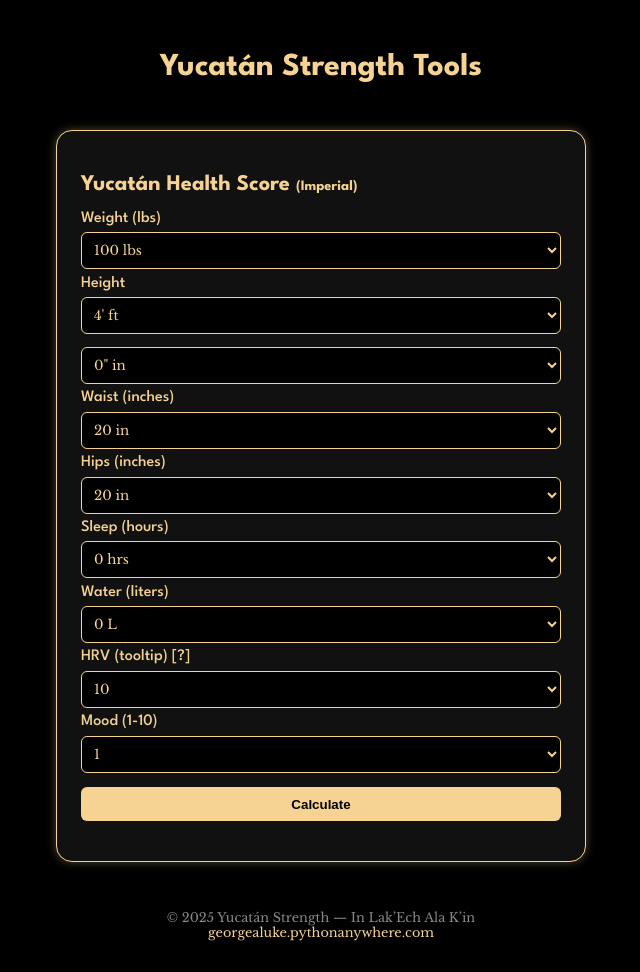
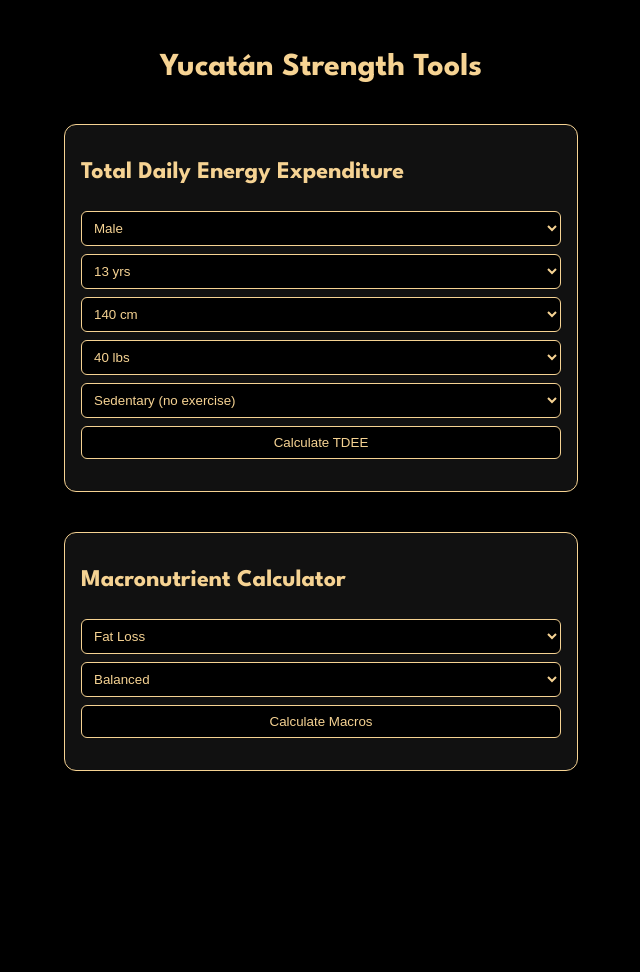
Before and after one commit to yucatanstrength/yucatan_strength_webapp, a Flask app: page / in a window 1280 px wide. Shown: the whole page, without its empty margins (319-959 px from the left). After the commit the page ends 771 px from the top, so only its background shows below. Run offline with Flask 3, Linux system fonts and the light colour scheme.

Commit message:
Integrated TDEE and Macronutrient Calculators with dropdown inputs, imperial units, scrollable tile layout, and brand-matching font/colors. Backend logic and UI fully functional and connected.

```diff
--- a/app.py
+++ b/app.py
@@ -1,15 +1,19 @@
-
 from flask import Flask, render_template, request, jsonify
 from flask_cors import CORS
-import math
-import os
+import math, os
 
 app = Flask(__name__)
 CORS(app)
 
-@app.route('/')
+@app.route("/")
 def home():
-    return render_template('index.html')
+    return render_template("index.html")
+
+# Placeholder for all calculator routes
+
+if __name__ == "__main__":
+    app.run(host='0.0.0.0', port=int(os.environ.get('PORT', 5000)))
+
 
 @app.route('/tdee', methods=['POST'])
 def tdee():
@@ -40,50 +44,24 @@ def macros():
     data = request.json
     tdee = data['tdee']
     goal = data['goal']
+    preference = data['preference']
+
     if goal == 'cut':
         tdee -= 500
     elif goal == 'bulk':
         tdee += 500
-    protein = round(tdee * 0.3 / 4)
-    fats = round(tdee * 0.25 / 9)
+
+    if preference == 'balanced':
+        protein_ratio, fat_ratio = 0.3, 0.25
+    elif preference == 'high_protein':
+        protein_ratio, fat_ratio = 0.4, 0.2
+    elif preference == 'high_carb':
+        protein_ratio, fat_ratio = 0.25, 0.2
+    else:
+        protein_ratio, fat_ratio = 0.3, 0.25
+
+    protein = round((tdee * protein_ratio) / 4)
+    fats = round((tdee * fat_ratio) / 9)
     carbs = round((tdee - (protein * 4 + fats * 9)) / 4)
+
     return jsonify({'calories': tdee, 'protein': protein, 'fats': fats, 'carbs': carbs})
-
-@app.route('/healthscore', methods=['POST'])
-def healthscore():
-    data = request.json
-    weight = data['weight']
-    height = data['height']
-    waist = data['waist']
-    hips = data['hips']
-    sleep = data['sleep']
-    water = data['water']
-    hrv = data['hrv']
-    mood = data['mood']
-
-    bmi = weight / ((height / 100) ** 2)
-    whr = waist / hips
-    sleep_score = min(sleep / 8, 1)
-    water_score = min(water / (weight * 0.035), 1)
-    hrv_score = max(min(hrv / 100, 1), 0.5)
-    mental_score = mood / 10
-
-    raw_score = (1 / bmi) * 5 + (1 - whr) * 30 + sleep_score * 20 + water_score * 10 + hrv_score * 15 + mental_score * 20
-    final_score = max(min(round(raw_score, 2), 100), 0)
-
-    # Tier logic
-    if final_score < 40:
-        tier = "Armadillo 🦥"
-    elif final_score < 60:
-        tier = "Spider Monkey 🐒"
-    elif final_score < 80:
-        tier = "Jaguar 🐆"
-    elif final_score < 95:
-        tier = "Eagle 🦅"
-    else:
-        tier = "WARRIOR ⚔️"
-
-    return jsonify({'score': final_score, 'tier': tier})
-
-if __name__ == '__main__':
-    app.run(host='0.0.0.0', port=int(os.environ.get('PORT', 5000)))
--- a/templates/index.html
+++ b/templates/index.html
@@ -4,7 +4,7 @@
 <head>
   <meta charset="UTF-8" />
   <meta name="viewport" content="width=device-width, initial-scale=1.0"/>
-  <title>Yucatán Strength Tools</title>
+  <title>Yucatán Strength</title>
   <link href="https://fonts.googleapis.com/css2?family=League+Spartan:wght@500;700&family=Libre+Baskerville&display=swap" rel="stylesheet">
   <style>
     body {
@@ -17,152 +17,125 @@
       flex-direction: column;
       align-items: center;
     }
-    h1 {
-      font-size: 2rem;
-      text-align: center;
-      margin-bottom: 2rem;
-    }
-    .tool-card {
-      background-color: #111;
+    .tile {
+      background: #111;
       border: 1px solid #f6d393;
-      border-radius: 16px;
-      padding: 1.5rem;
-      margin: 1rem;
+      border-radius: 12px;
+      padding: 1rem;
+      margin: 1.25rem 0;
       width: 100%;
       max-width: 480px;
-      box-shadow: 0 0 10px #f6d39355;
     }
-    .tool-card h2 {
-      font-size: 1.4rem;
-      margin-bottom: 1rem;
-      color: #f6d393;
-    }
-    select {
+    select, button {
       width: 100%;
       padding: 0.5rem;
-      margin: 0.4rem 0;
+      margin-top: 0.5rem;
       border-radius: 6px;
       border: 1px solid #f6d393;
       background: #000;
       color: #f6d393;
-      font-family: 'Libre Baskerville', serif;
-    }
-    button {
-      background-color: #f6d393;
-      color: black;
-      font-weight: bold;
-      padding: 0.6rem;
-      width: 100%;
-      border: none;
-      border-radius: 6px;
-      cursor: pointer;
-      margin-top: 0.5rem;
+      font-family: Arial, sans-serif;
     }
     .result {
+      font-weight: bold;
+      margin-top: 1rem;
       text-align: center;
-      font-size: 1rem;
-      margin-top: 1rem;
-      font-weight: bold;
-    }
-    .footer {
-      text-align: center;
-      font-size: 0.8rem;
-      margin-top: 2rem;
-      color: #888;
-      font-family: 'Libre Baskerville', serif;
-    }
-    a {
-      color: #f6d393;
-      text-decoration: none;
     }
   </style>
 </head>
 <body>
   <h1>Yucatán Strength Tools</h1>
 
-  <div class="tool-card">
-    <h2>Yucatán Health Score <span style="font-size: 0.9rem">(Imperial)</span></h2>
-
-    <label>Weight (lbs)</label>
+  <div class="tile" id="tdee-tile">
+    <h2>Total Daily Energy Expenditure</h2>
+    <select id="gender">
+      <option value="male">Male</option>
+      <option value="female">Female</option>
+    </select>
+    <select id="age"></select>
+    <select id="height"></select>
     <select id="weight"></select>
-
-    <label>Height</label>
-    <select id="height-feet"></select>
-    <select id="height-inches"></select>
-
-    <label>Waist (inches)</label>
-    <select id="waist"></select>
-
-    <label>Hips (inches)</label>
-    <select id="hips"></select>
-
-    <label>Sleep (hours)</label>
-    <select id="sleep"></select>
-
-    <label>Water (liters)</label>
-    <select id="water"></select>
-
-    <label>HRV (tooltip) <span title="HRV = Heart Rate Variability. Higher = better recovery.">[?]</span></label>
-    <select id="hrv"></select>
-
-    <label>Mood (1-10)</label>
-    <select id="mood"></select>
-
-    <button onclick="getHealthScore()">Calculate</button>
-    <div class="result" id="health-result"></div>
-    <div class="result" id="health-share"></div>
+    <select id="activity">
+      <option value="sedentary">Sedentary (no exercise)</option>
+      <option value="light">Light Activity (1–2x/week)</option>
+      <option value="moderate">Moderate (3–4x/week)</option>
+      <option value="active">Active (5–6x/week)</option>
+      <option value="very_active">Very Active (daily intense)</option>
+    </select>
+    <button onclick="calculateTDEE()">Calculate TDEE</button>
+    <div class="result" id="tdee-result"></div>
   </div>
 
-  <div class="footer">
-    © 2025 Yucatán Strength — In Lak’Ech Ala K’in<br>
-    <a href="https://georgealuke.pythonanywhere.com" target="_blank">georgealuke.pythonanywhere.com</a>
+  <div class="tile" id="macro-tile">
+    <h2>Macronutrient Calculator</h2>
+    <select id="goal">
+      <option value="cut">Fat Loss</option>
+      <option value="maintain">Maintenance</option>
+      <option value="bulk">Muscle Gain</option>
+    </select>
+    <select id="preference">
+      <option value="balanced">Balanced</option>
+      <option value="high_protein">High Protein</option>
+      <option value="high_carb">High Carb</option>
+    </select>
+    <button onclick="calculateMacros()">Calculate Macros</button>
+    <div class="result" id="macro-result"></div>
   </div>
 
   <script>
-    function populateDropdown(id, start, end, step = 1, suffix = "") {
-      const el = document.getElementById(id);
-      for (let i = start; i <= end; i += step) {
-        const opt = document.createElement("option");
-        opt.value = i;
-        opt.text = i + suffix;
-        el.appendChild(opt);
-      }
+    for (let i = 13; i <= 80; i++) {
+      let opt = document.createElement('option');
+      opt.value = i;
+      opt.text = i + ' yrs';
+      document.getElementById('age').appendChild(opt);
     }
 
-    populateDropdown("weight", 100, 350, 5, " lbs");
-    populateDropdown("height-feet", 4, 7, 1, "' ft");
-    populateDropdown("height-inches", 0, 11, 1, '" in');
-    populateDropdown("waist", 20, 60, 1, " in");
-    populateDropdown("hips", 20, 60, 1, " in");
-    populateDropdown("sleep", 0, 12, 1, " hrs");
-    populateDropdown("water", 0, 8, 1, " L");
-    populateDropdown("hrv", 10, 120, 1);
-    populateDropdown("mood", 1, 10, 1);
+    for (let i = 140; i <= 210; i++) {
+      let opt = document.createElement('option');
+      opt.value = i;
+      opt.text = i + ' cm';
+      document.getElementById('height').appendChild(opt);
+    }
 
-    async function getHealthScore() {
-      const feet = parseInt(document.getElementById('height-feet').value);
-      const inches = parseInt(document.getElementById('height-inches').value);
-      const height = (feet * 12 + inches) * 2.54;
+    for (let i = 40; i <= 700; i += 5) {
+      let opt = document.createElement('option');
+      opt.value = i;
+      opt.text = i + ' lbs';
+      document.getElementById('weight').appendChild(opt);
+    }
+
+    async function calculateTDEE() {
       const body = {
+        gender: document.getElementById('gender').value,
+        age: parseInt(document.getElementById('age').value),
+        height: parseFloat(document.getElementById('height').value),
         weight: parseFloat(document.getElementById('weight').value) * 0.453592,
-        height: height,
-        waist: parseFloat(document.getElementById('waist').value) * 2.54,
-        hips: parseFloat(document.getElementById('hips').value) * 2.54,
-        sleep: parseFloat(document.getElementById('sleep').value),
-        water: parseFloat(document.getElementById('water').value),
-        hrv: parseFloat(document.getElementById('hrv').value),
-        mood: parseFloat(document.getElementById('mood').value)
+        activity: document.getElementById('activity').value
       };
 
-      const res = await fetch('/healthscore', {
+      const res = await fetch('/tdee', {
         method: 'POST',
         headers: { 'Content-Type': 'application/json' },
         body: JSON.stringify(body)
       });
+      const data = await res.json();
+      window.tdeeGlobal = data.tdee;
+      document.getElementById('tdee-result').innerText = `Your TDEE: ${Math.round(data.tdee)} kcal/day`;
+    }
 
+    async function calculateMacros() {
+      const res = await fetch('/macros', {
+        method: 'POST',
+        headers: { 'Content-Type': 'application/json' },
+        body: JSON.stringify({
+          tdee: window.tdeeGlobal || 2500,
+          goal: document.getElementById('goal').value,
+          preference: document.getElementById('preference').value
+        })
+      });
       const data = await res.json();
-      document.getElementById('health-result').innerText = `Score: ${data.score} — Tier: ${data.tier}`;
-      document.getElementById('health-share').innerText = `“I got a ${data.score} Health Score — ${data.tier}. Try it at yucatan-strength.onrender.com”`;
+      document.getElementById('macro-result').innerText =
+        `Calories: ${data.calories} | Protein: ${data.protein}g | Fats: ${data.fats}g | Carbs: ${data.carbs}g`;
     }
   </script>
 </body>
```
Also changed, not shown: 1 other file.
